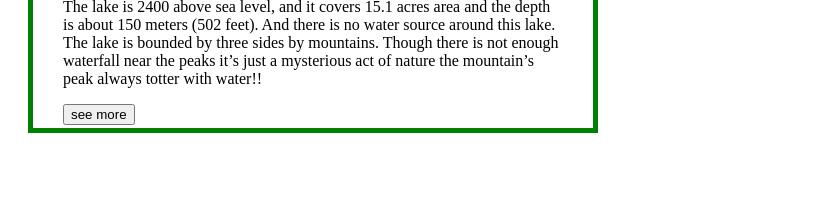
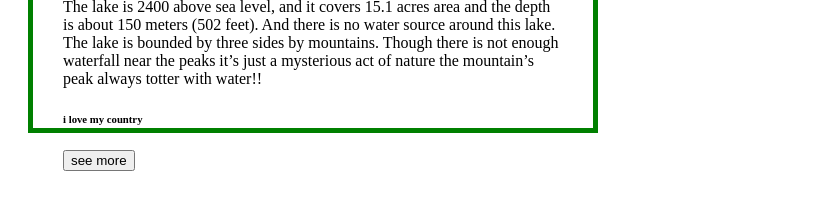
Before and after one commit to FomeyKalam/my-first-website, a plain HTML site: page index.html in a window 1280 px wide. Shown: the part 317-526 px from the top of the page, without its empty margins (0-821 px from the left). Drawn offline with Linux system fonts and the light colour scheme.

Commit message:
text updated

```diff
--- a/index.html
+++ b/index.html
@@ -13,6 +13,8 @@
        <img src="New folder/wall2.jpg" alt="Bandarban">
        <p>The lake is 2400 above sea level, and it covers 15.1 acres area and the depth is about 150 meters (502 feet). And there is no water source around this lake. The lake is bounded by three sides by mountains. Though there is not enough waterfall near the peaks it’s just a mysterious act of nature the mountain’s peak always totter with water!!</p>
 
+       <h6>i love my country</h6>
+
        <button>see more</button>
 
     </div>
```
